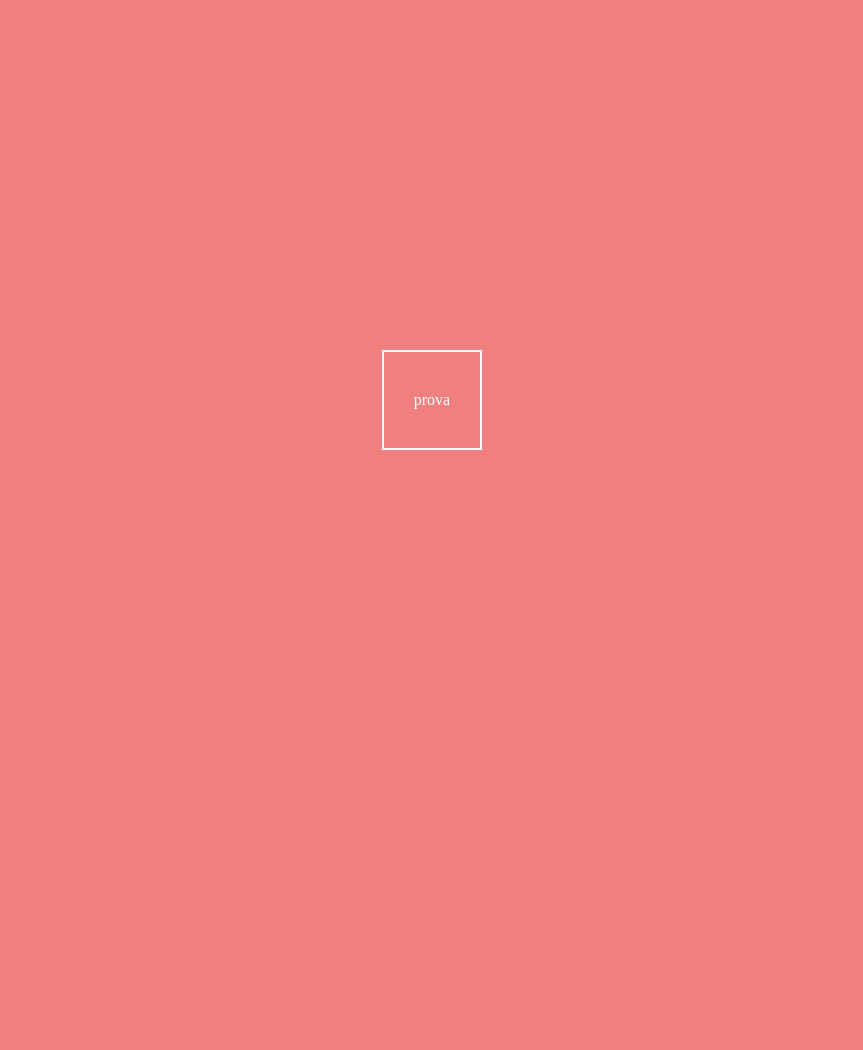
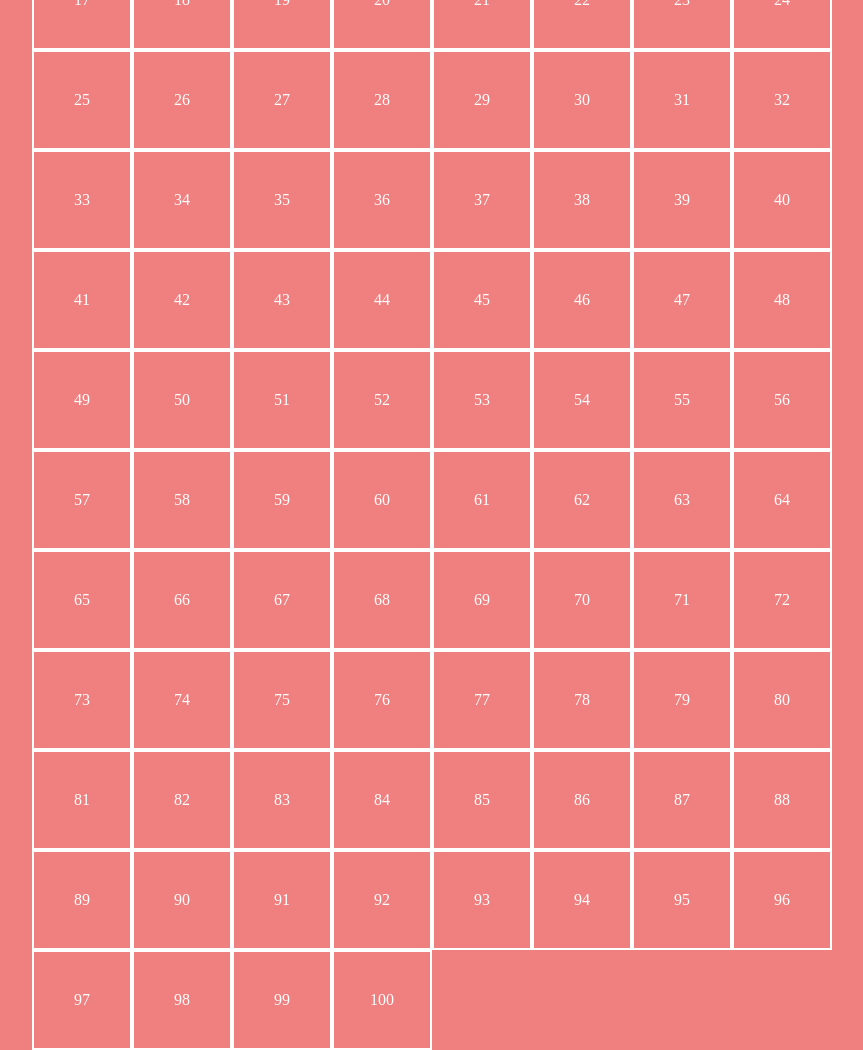
Before and after one commit to simolorevg/js-campominato-grid, a plain HTML site: page index.html in a window 1280 px wide. Shown: the whole page, without its empty margins (208-1071 px from the left). Before the commit the page ends 800 px from the top, so only its background shows below. Drawn offline with Linux system fonts and the light colour scheme.

Commit message:
all the afternoon to do this, sorry

```diff
--- a/index.html
+++ b/index.html
@@ -10,9 +10,7 @@
 </head>
 <body>
     <div class="container">
-        <div class="grid">
-            <div class="grid-item">prova</div>
-        </div>
+        <div class="grid" id="number-grid"></div>
     </div>
     <script src="js/script.js"></script>
 </body>
--- a/js/script.js
+++ b/js/script.js
@@ -0,0 +1,7 @@
+const numberList = [];
+for(let i = 1; i <= 100; i++){
+    numberList.push(i);
+}//creo array di numeri
+for(let x = 0; x < numberList.length; x++){
+    document.getElementById('number-grid').innerHTML += `<div class = 'grid-item'>${numberList[x]}</div>`;
+}
```
